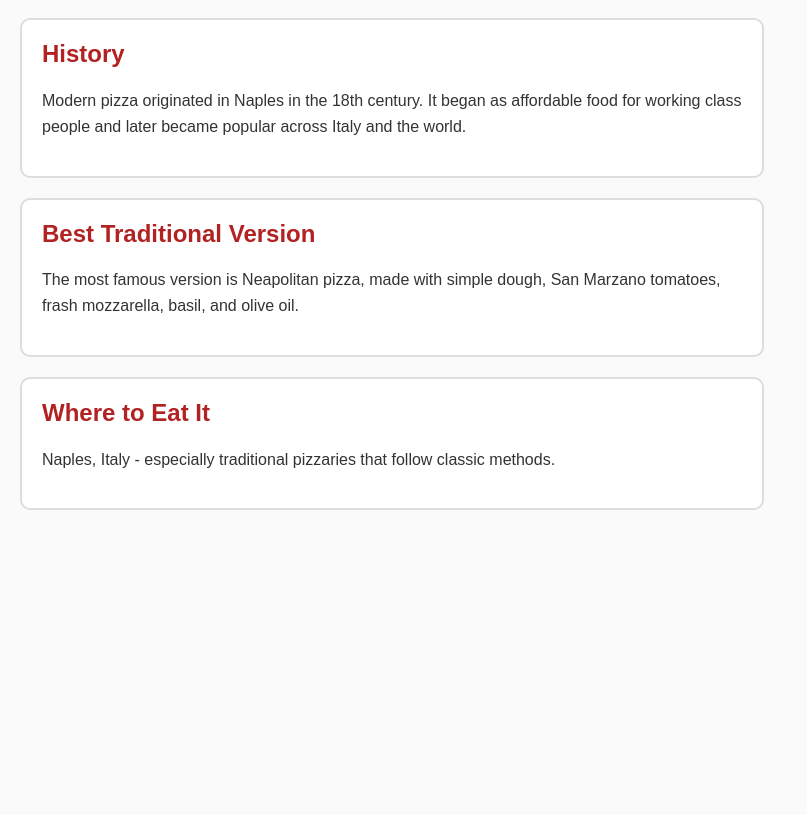
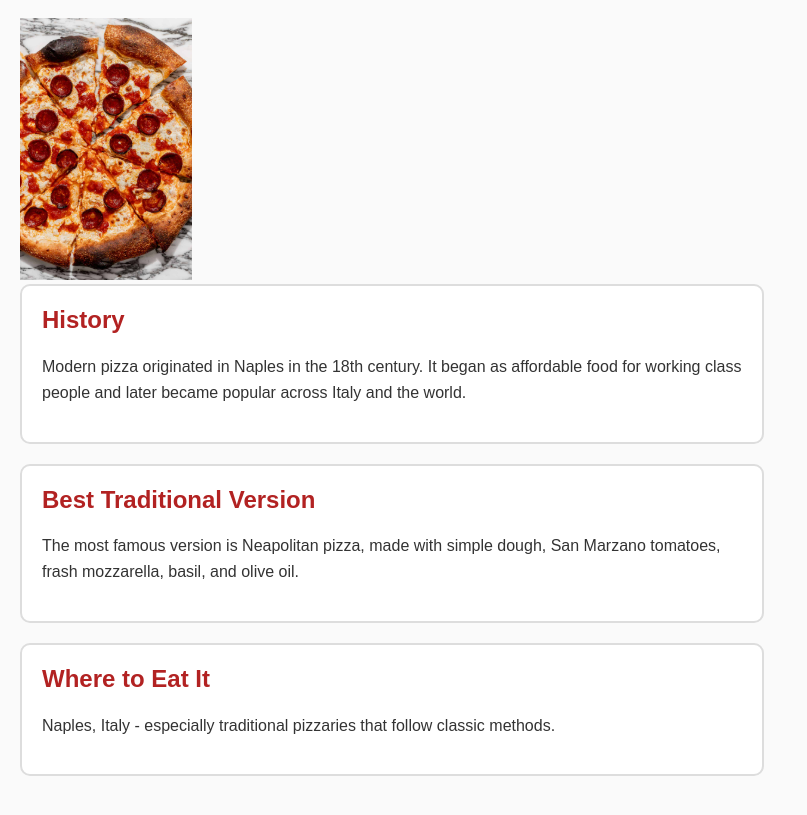
Before and after one commit to BiggerO-blip/italian-food-website, a plain HTML site: page pizza.html in a window 1280 px wide. Shown: the part 103-918 px from the top of the page, without its empty margins (0-807 px from the left). Before the commit the page ends 800 px from the top, so only its background shows below. Drawn offline with Linux system fonts and the light colour scheme.

Commit message:
Add image for Neapolitan pizza in pizza.html

```diff
--- a/pizza.html
+++ b/pizza.html
@@ -15,6 +15,7 @@
   </nav>
 
   <h1>Pizza</h1>
+  <img src="images/pizza.jpg" alt="Neapolitan pizza" class="food-image">
 
   <div class="food-section">
     <h2>History</h2>
```
